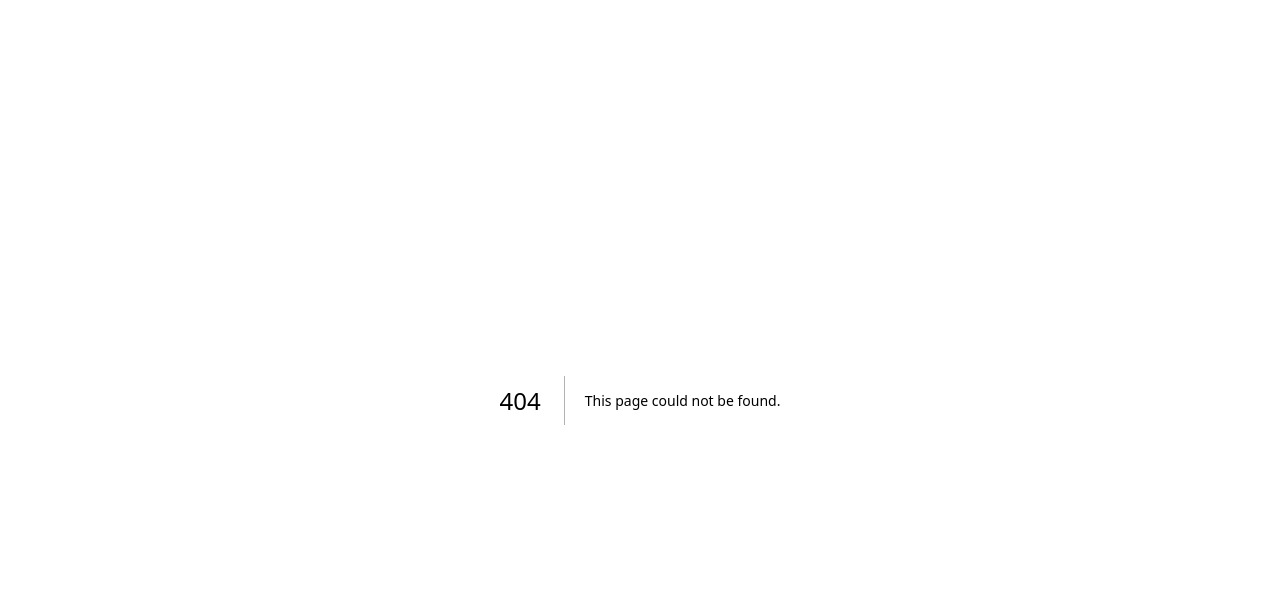
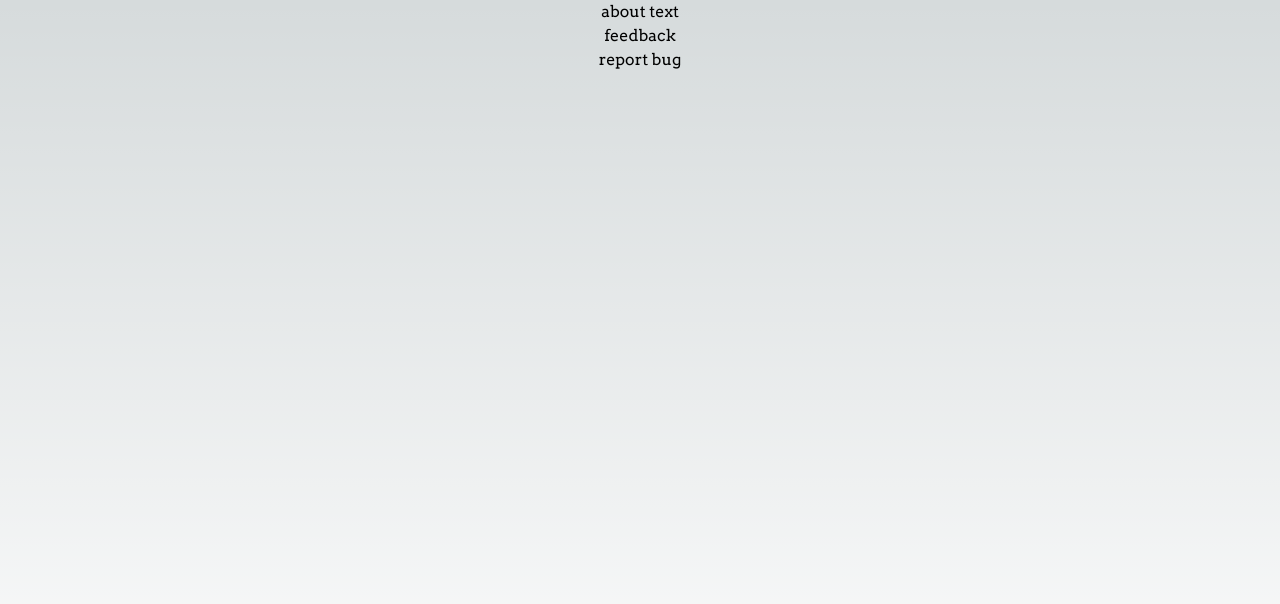
Before and after one commit to nilsfs7/fsmeet-frontend, a Next.js app: page /about in a window 1280 px wide. Before the commit this address had no page. Shown: the top 604 px of the page. Built offline with nearby package versions, Linux system fonts and the light colour scheme.

Commit message:
menu: add about page button

```diff
--- a/components/user/profile.tsx
+++ b/components/user/profile.tsx
@@ -6,8 +6,9 @@ import { Transition } from '@headlessui/react';
 
 const defaultImg = '/profile/user.png';
 const routeLogin = '/login';
+const routeEvents = '/events/subs';
 const routeAccount = '/account';
-const routeEvents = '/events/subs';
+const routeAbout = '/about';
 
 const Profile = () => {
   const { data: session, status } = useSession();
@@ -17,8 +18,8 @@ const Profile = () => {
 
   const [opened, setOpened] = useState<boolean>(false);
   const [activeIndex, setActiveIndex] = useState<number | undefined>(undefined);
-  const menuItems = ['My Events', 'Settings', 'Logout'];
-  const menuItemIcons = ['/profile/events.png', '/profile/settings.webp', '/profile/logout.png'];
+  const menuItems = ['My Events', 'Settings', 'About', 'Logout'];
+  const menuItemIcons = ['/profile/events.png', '/profile/settings.webp', '/profile/info.png', '/profile/logout.png'];
 
   useEffect(() => {
     const name = localStorage.getItem('username');
@@ -40,6 +41,10 @@ const Profile = () => {
     router.push(routeAccount);
   };
 
+  const onAboutClicked = () => {
+    router.push(routeAbout);
+  };
+
   const onLogoutClicked = async () => {
     await signOut({ redirect: false });
     localStorage.removeItem('username');
@@ -47,7 +52,7 @@ const Profile = () => {
     router.push('/');
   };
 
-  const menuItemActions = [onEventsClicked, onAccountClicked, onLogoutClicked];
+  const menuItemActions = [onEventsClicked, onAccountClicked, onAboutClicked, onLogoutClicked];
 
   const isAuthenticated = () => {
     return status === 'authenticated';
--- /dev/null
+++ b/pages/about.tsx
@@ -0,0 +1,13 @@
+import { NextPage } from 'next';
+
+const About: NextPage = () => {
+  return (
+    <div className="flex flex-col items-center">
+      <div>about text</div>
+      <div>feedback</div>
+      <div>report bug</div>
+    </div>
+  );
+};
+
+export default About;
```
Also changed, not shown: public/profile/info.png (added), 1 other file (tests, documents, lock files or other folders).
